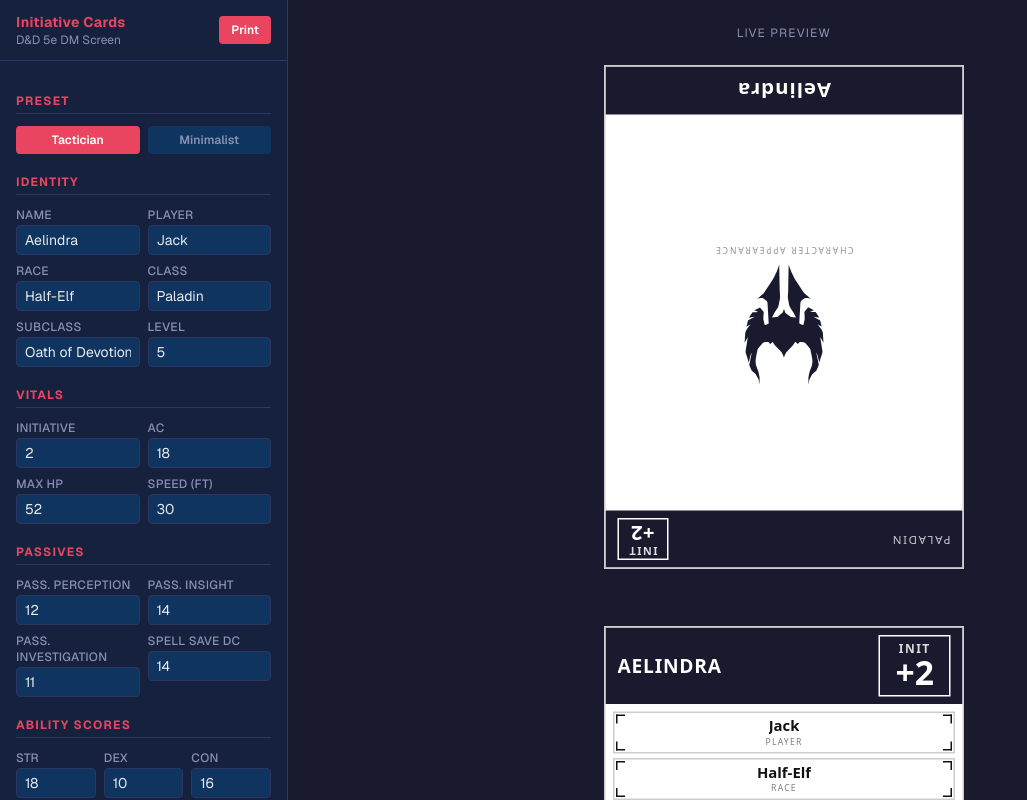
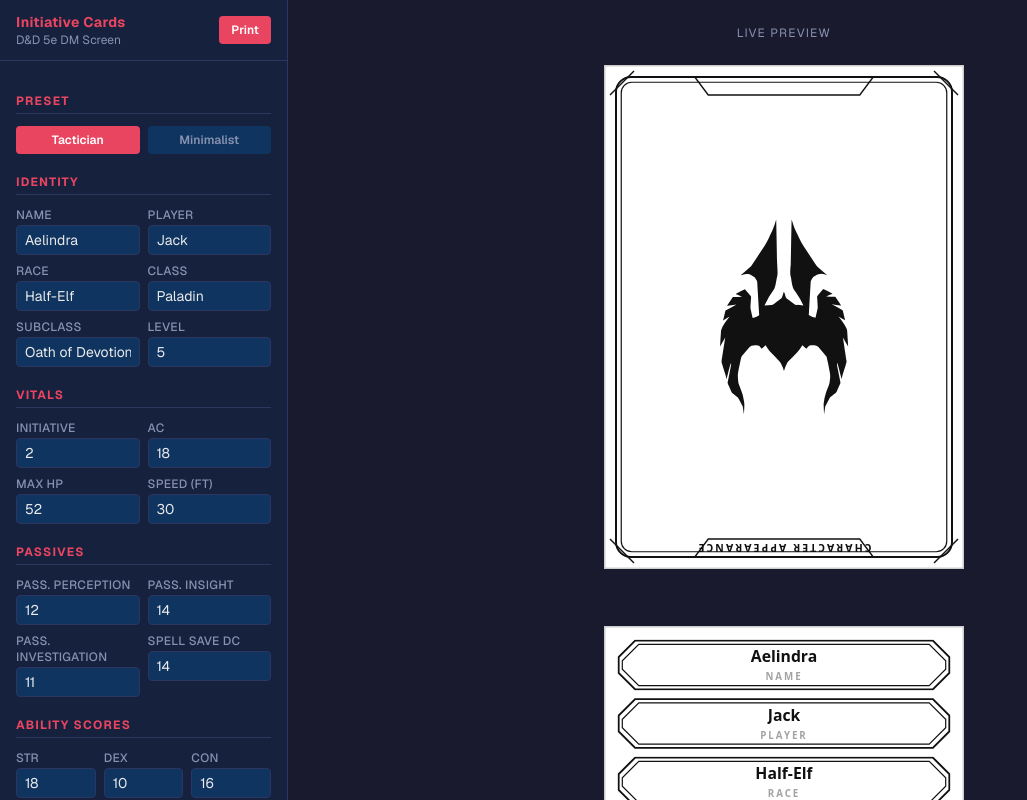
Before and after one commit to Jackclarke95/initiative-card-generator, a Next.js app: page / in a window 1280 px wide. Shown: the whole page, without its empty margins (0-1027 px from the left). Built offline with nearby package versions, Linux system fonts and the light colour scheme.

Commit message:
Restyle to 5e aesthetic, first pass

```diff
--- /dev/null
+++ b/components/CardFrames.tsx
@@ -0,0 +1,134 @@
+// SVG frame primitives for the black & white line-art card aesthetic.
+// Each renders an absolutely-positioned double-stroked outline sized in px
+// (the card is a fixed 2.5in × 3.5in print artifact, so px math is exact).
+
+interface FrameProps {
+  w: number;
+  h: number;
+}
+
+const STROKE = "#111";
+
+function Svg({ w, h, children }: FrameProps & { children: React.ReactNode }) {
+  return (
+    <svg
+      width={w}
+      height={h}
+      viewBox={`0 0 ${w} ${h}`}
+      fill="none"
+      style={{ position: "absolute", inset: 0 }}
+    >
+      {children}
+    </svg>
+  );
+}
+
+/** Elongated octagon (45° chamfered corners). o = inset from the edge. */
+function octPath(w: number, h: number, c: number, o: number) {
+  return [
+    `M ${c + o},${o}`,
+    `L ${w - c - o},${o}`,
+    `L ${w - o},${c + o}`,
+    `L ${w - o},${h - c - o}`,
+    `L ${w - c - o},${h - o}`,
+    `L ${c + o},${h - o}`,
+    `L ${o},${h - c - o}`,
+    `L ${o},${c + o}`,
+    "Z",
+  ].join(" ");
+}
+
+export function OctagonFrame({ w, h }: FrameProps) {
+  const c = Math.min(11, h * 0.34);
+  return (
+    <Svg w={w} h={h}>
+      <path d={octPath(w, h, c, 0.75)} stroke={STROKE} strokeWidth={1.3} />
+      <path d={octPath(w, h, c, 3.2)} stroke={STROKE} strokeWidth={0.8} />
+    </Svg>
+  );
+}
+
+/** Rounded square with a concentric inner line — the stat boxes. */
+export function RoundedFrame({ w, h }: FrameProps) {
+  return (
+    <Svg w={w} h={h}>
+      <rect x={0.75} y={0.75} width={w - 1.5} height={h - 1.5} rx={13} stroke={STROKE} strokeWidth={1.3} />
+      <rect x={3.2} y={3.2} width={w - 6.4} height={h - 6.4} rx={10.5} stroke={STROKE} strokeWidth={0.8} />
+    </Svg>
+  );
+}
+
+/** Heater shield — used for Armor Class. */
+function shieldPath(w: number, h: number, o: number) {
+  const cx = w / 2;
+  return [
+    `M ${cx},${o + 1}`,
+    `C ${w * 0.6},${o + 5} ${w * 0.78},${o + 6} ${w - o},${o + 4}`,
+    `C ${w - o},${h * 0.42} ${w * 0.8},${h * 0.72} ${cx},${h - o}`,
+    `C ${w * 0.2},${h * 0.72} ${o},${h * 0.42} ${o},${o + 4}`,
+    `C ${w * 0.22},${o + 6} ${w * 0.4},${o + 5} ${cx},${o + 1}`,
+    "Z",
+  ].join(" ");
+}
+
+export function ShieldFrame({ w, h }: FrameProps) {
+  return (
+    <Svg w={w} h={h}>
+      <path d={shieldPath(w, h, 1)} stroke={STROKE} strokeWidth={1.3} />
+      <path
+        d={shieldPath(w, h, 1)}
+        stroke={STROKE}
+        strokeWidth={0.9}
+        transform={`translate(${w / 2} ${h / 2}) scale(0.87) translate(${-w / 2} ${-h / 2})`}
+      />
+    </Svg>
+  );
+}
+
+/** Rectangle with concave (scalloped) corners — the Speed badge. */
+function scallopPath(w: number, h: number, c: number, o: number) {
+  return [
+    `M ${c + o},${o}`,
+    `L ${w - c - o},${o}`,
+    `A ${c} ${c} 0 0 0 ${w - o},${c + o}`,
+    `L ${w - o},${h - c - o}`,
+    `A ${c} ${c} 0 0 0 ${w - c - o},${h - o}`,
+    `L ${c + o},${h - o}`,
+    `A ${c} ${c} 0 0 0 ${o},${h - c - o}`,
+    `L ${o},${c + o}`,
+    `A ${c} ${c} 0 0 0 ${c + o},${o}`,
+    "Z",
+  ].join(" ");
+}
+
+export function ScallopFrame({ w, h }: FrameProps) {
+  const c = Math.min(9, h * 0.25);
+  return (
+    <Svg w={w} h={h}>
+      <path d={scallopPath(w, h, c, 0.75)} stroke={STROKE} strokeWidth={1.3} />
+      <path d={scallopPath(w, h, c - 1.2, 3)} stroke={STROKE} strokeWidth={0.8} />
+    </Svg>
+  );
+}
+
+/** Ornamental full-face frame for the player side: double border,
+ *  plaque notches top/bottom centre, and diagonal corner accents. */
+export function PlayerFrame({ w, h }: FrameProps) {
+  const m = 7; // frame margin from the face edge
+  const notchW = w * 0.5;
+  const nx = (w - notchW) / 2;
+  return (
+    <Svg w={w} h={h}>
+      <rect x={m} y={m} width={w - m * 2} height={h - m * 2} rx={10} stroke={STROKE} strokeWidth={1.3} />
+      <rect x={m + 3.5} y={m + 3.5} width={w - (m + 3.5) * 2} height={h - (m + 3.5) * 2} rx={7} stroke={STROKE} strokeWidth={0.8} />
+      {/* top and bottom plaque notches */}
+      <path d={`M ${nx},${m} L ${nx + 9},${m + 12} L ${nx + notchW - 9},${m + 12} L ${nx + notchW},${m}`} stroke={STROKE} strokeWidth={0.9} />
+      <path d={`M ${nx},${h - m} L ${nx + 9},${h - m - 12} L ${nx + notchW - 9},${h - m - 12} L ${nx + notchW},${h - m}`} stroke={STROKE} strokeWidth={0.9} />
+      {/* diagonal corner accents */}
+      <path d={`M ${m - 4},${m + 12} L ${m + 12},${m - 4}`} stroke={STROKE} strokeWidth={0.9} />
+      <path d={`M ${w - m - 12},${m - 4} L ${w - m + 4},${m + 12}`} stroke={STROKE} strokeWidth={0.9} />
+      <path d={`M ${m - 4},${h - m - 12} L ${m + 12},${h - m + 4}`} stroke={STROKE} strokeWidth={0.9} />
+      <path d={`M ${w - m - 12},${h - m + 4} L ${w - m + 4},${h - m - 12}`} stroke={STROKE} strokeWidth={0.9} />
+    </Svg>
+  );
+}
--- a/components/InitiativeCard.tsx
+++ b/components/InitiativeCard.tsx
@@ -1,8 +1,15 @@
 "use client";
 
 import Image from "next/image";
-import { ShieldIcon, HalfShieldIcon, DamageTypeIcon } from "@/components/Icons";
+import { DamageTypeIcon } from "@/components/Icons";
 import { getClassLogo } from "@/components/ClassLogos";
+import {
+  OctagonFrame,
+  RoundedFrame,
+  ShieldFrame,
+  ScallopFrame,
+  PlayerFrame,
+} from "@/components/CardFrames";
 import {
   type CardData,
   type DamageType,
@@ -14,272 +21,251 @@ interface InitiativeCardProps {
   card: CardData;
 }
 
-// ── Small helpers ─────────────────────────────────────────────────────
+// Card face: 2.5in × 3.5in = 240 × 336 px. Minus 1px borders and 8px padding.
+const FACE_W = 240;
+const FACE_H = 336;
+const CONTENT_W = FACE_W - 2 - 16;
 
-function InitBox({ value, small }: { value: number; small?: boolean }) {
+const label = (size: number, color = "#a3a3a3"): React.CSSProperties => ({
+  position: "relative",
+  fontSize: size,
+  letterSpacing: "0.2em",
+  textTransform: "uppercase",
+  color,
+  fontWeight: 600,
+  whiteSpace: "pre-line",
+  textAlign: "center",
+  lineHeight: 1.3,
+});
+
+// ── DM-facing side ────────────────────────────────────────────────────
+
+/** Full-width chamfered row: value centred, small grey label beneath. */
+function IdentityRow({ value, name, h }: { value: string; name: string; h: number }) {
   return (
     <div
       style={{
-        background: "var(--card-initiative-bg)",
-        color: "var(--card-initiative-text)",
-        border: "1px solid var(--card-header-text)",
-        padding: small ? "2px 6px" : "4px 10px",
-        fontWeight: 900,
-        fontSize: small ? "0.85rem" : "1.4rem",
-        lineHeight: 1,
+        position: "relative",
+        width: CONTENT_W,
+        height: h,
         display: "flex",
         flexDirection: "column",
         alignItems: "center",
+        justifyContent: "center",
         gap: 1,
-        minWidth: small ? 32 : 44,
       }}
     >
-      <span style={{ fontSize: small ? "0.45rem" : "0.5rem", letterSpacing: 1, opacity: 0.85 }}>
-        INIT
+      <OctagonFrame w={CONTENT_W} h={h} />
+      {value && (
+        <span
+          style={{
+            position: "relative",
+            fontWeight: 700,
+            fontSize: 10.5,
+            maxWidth: CONTENT_W - 28,
+            whiteSpace: "nowrap",
+            overflow: "hidden",
+            textOverflow: "ellipsis",
+          }}
+        >
+          {value}
         </span>
-      <span>{value >= 0 ? `+${value}` : value}</span>
+      )}
+      <span style={label(6.5)}>{name}</span>
     </div>
   );
 }
 
-/**
- * A stat box with angular L-bracket decorations in each corner —
- * the signature look of the reference aesthetic.
- */
-function BracketBox({
-  children,
-  style,
+/** A stat shape (frame prop) with a bold value and black caps label. */
+function StatShape({
+  frame,
+  value,
+  name,
+  w,
+  h,
+  padBottom = 0,
 }: {
-  children: React.ReactNode;
-  style?: React.CSSProperties;
+  frame: React.ReactNode;
+  value: React.ReactNode;
+  name: string;
+  w: number;
+  h: number;
+  padBottom?: number;
 }) {
-  const corner = (pos: React.CSSProperties): React.CSSProperties => ({
-    position: "absolute",
-    width: 6,
-    height: 6,
-    borderColor: "var(--card-ink)",
-    borderStyle: "solid",
-    borderWidth: 0,
-    ...pos,
-  });
-
   return (
     <div
       style={{
         position: "relative",
-        border: "1px solid var(--card-border)",
+        width: w,
+        height: h,
         display: "flex",
         flexDirection: "column",
         alignItems: "center",
         justifyContent: "center",
-        padding: "3px 2px",
-        minWidth: 0,
-        ...style,
+        gap: 1,
+        paddingBottom: padBottom,
       }}
     >
-      <span style={corner({ top: 1, left: 1, borderTopWidth: 1.5, borderLeftWidth: 1.5 })} />
-      <span style={corner({ top: 1, right: 1, borderTopWidth: 1.5, borderRightWidth: 1.5 })} />
-      <span style={corner({ bottom: 1, left: 1, borderBottomWidth: 1.5, borderLeftWidth: 1.5 })} />
-      <span style={corner({ bottom: 1, right: 1, borderBottomWidth: 1.5, borderRightWidth: 1.5 })} />
-      {children}
+      {frame}
+      <span style={{ position: "relative", fontWeight: 800, fontSize: 15, lineHeight: 1 }}>
+        {value}
+      </span>
+      <span style={label(6.5, "#111")}>{name}</span>
     </div>
   );
 }
 
-/** Big value with a small ALL-CAPS label underneath. */
-function StatValue({
-  value,
-  label,
-  big,
-}: {
-  value: React.ReactNode;
-  label: string;
-  big?: boolean;
-}) {
-  return (
-    <>
-      <span
-        style={{
-          fontWeight: 800,
-          fontSize: big ? "0.85rem" : "0.62rem",
-          lineHeight: 1.15,
-          whiteSpace: "nowrap",
-          overflow: "hidden",
-          textOverflow: "ellipsis",
-          maxWidth: "100%",
-        }}
-      >
-        {value}
-      </span>
-      <span
-        style={{
-          fontSize: "0.36rem",
-          letterSpacing: "0.14em",
-          textTransform: "uppercase",
-          opacity: 0.55,
-          whiteSpace: "nowrap",
-        }}
-      >
-        {label}
-      </span>
-    </>
-  );
-}
-
-// ── DM-facing side ────────────────────────────────────────────────────
-
 function DmFace({ card }: { card: CardData }) {
   const { abilityScores, toggles } = card;
-  const stats = [
-    { label: "STR", score: abilityScores.str },
-    { label: "DEX", score: abilityScores.dex },
-    { label: "CON", score: abilityScores.con },
-    { label: "INT", score: abilityScores.int },
-    { label: "WIS", score: abilityScores.wis },
-    { label: "CHA", score: abilityScores.cha },
-  ];
+  const compact = toggles.showStats || toggles.showDefenses;
+
+  // Sizes shrink slightly when the optional stat/defense strips are shown.
+  const S = compact
+    ? { row: 26, sqH: 50, shW: 54, shH: 56, spW: 48, spH: 36, gap: 4 }
+    : { row: 34, sqH: 60, shW: 62, shH: 68, spW: 54, spH: 42, gap: 5 };
 
   const classLine = [card.characterClass, card.subclass, card.level && `Lvl ${card.level}`]
     .filter(Boolean)
     .join(" · ");
 
+  const stats = [
+    { name: "STR", score: abilityScores.str },
+    { name: "DEX", score: abilityScores.dex },
+    { name: "CON", score: abilityScores.con },
+    { name: "INT", score: abilityScores.int },
+    { name: "WIS", score: abilityScores.wis },
+    { name: "CHA", score: abilityScores.cha },
+  ];
+
   return (
-    <div className="card-face" style={{ display: "flex", flexDirection: "column" }}>
-      {/* Header — dark navy bar with name + initiative */}
+    <div className="card-face" style={{ display: "flex", flexDirection: "column", padding: 8 }}>
+      <div style={{ flex: 1, display: "flex", flexDirection: "column", gap: S.gap }}>
+        <IdentityRow name="Name" value={card.characterName} h={S.row} />
+        <IdentityRow name="Player" value={card.playerName} h={S.row} />
+        <IdentityRow name="Race" value={card.race} h={S.row} />
+        <IdentityRow name="Class" value={classLine} h={S.row} />
+
+        {toggles.showStats && (
+          <div style={{ display: "flex", gap: 3 }}>
+            {stats.map(({ name, score }) => (
               <div
+                key={name}
                 style={{
-          background: "var(--card-header-bg)",
-          color: "var(--card-header-text)",
-          padding: "5px 8px",
+                  flex: 1,
+                  border: "1px solid #111",
+                  borderRadius: 6,
                   display: "flex",
-          justifyContent: "space-between",
+                  flexDirection: "column",
                   alignItems: "center",
-          gap: 4,
+                  padding: "2px 0",
                 }}
               >
-        <div
-          style={{
-            fontWeight: 900,
-            fontSize: "0.8rem",
-            letterSpacing: "0.04em",
-            textTransform: "uppercase",
-            whiteSpace: "nowrap",
-            overflow: "hidden",
-            textOverflow: "ellipsis",
-          }}
-        >
-          {card.characterName || "—"}
+                <span style={{ fontWeight: 800, fontSize: 9 }}>
+                  {formatModifier(abilityModifier(score))}
+                </span>
+                <span style={label(5.5)}>{name}</span>
               </div>
-        <InitBox value={card.initiative} />
-      </div>
-
-      <div style={{ flex: 1, display: "flex", flexDirection: "column", gap: 3, padding: 5 }}>
-        {/* Full-width identity rows */}
-        <BracketBox>
-          <StatValue value={card.playerName || "—"} label="Player" />
-        </BracketBox>
-        <BracketBox>
-          <StatValue value={card.race || "—"} label="Race" />
-        </BracketBox>
-        <BracketBox>
-          <StatValue value={classLine || "—"} label="Class" />
-        </BracketBox>
-
-        {/* HP / AC / Spell save */}
-        <div style={{ display: "flex", gap: 3 }}>
-          <BracketBox style={{ flex: 1 }}>
-            <StatValue big value={card.maxHp} label="Max HP" />
-          </BracketBox>
-          <BracketBox style={{ flex: 1 }}>
-            <StatValue big value={card.ac} label="AC" />
-          </BracketBox>
-          {toggles.showSpellSaveDC && (
-            <BracketBox style={{ flex: 1 }}>
-              <StatValue big value={card.spellSaveDC} label="Spell Save" />
-            </BracketBox>
-          )}
-        </div>
-
-        {/* Perception / Speed / Insight */}
-        <div style={{ display: "flex", gap: 3 }}>
-          {toggles.showPassives && (
-            <BracketBox style={{ flex: 1.2 }}>
-              <StatValue big value={card.passivePerception} label="Perception" />
-            </BracketBox>
-          )}
-          <BracketBox style={{ flex: 1 }}>
-            <StatValue big value={`${card.speed}`} label="Speed" />
-          </BracketBox>
-          {toggles.showPassives && (
-            <BracketBox style={{ flex: 1.2 }}>
-              <StatValue big value={card.passiveInsight} label="Insight" />
-            </BracketBox>
-          )}
-        </div>
-
-        {/* Ability modifiers */}
-        {toggles.showStats && (
-          <div style={{ display: "flex", gap: 3 }}>
-            {stats.map(({ label, score }) => (
-              <BracketBox key={label} style={{ flex: 1, padding: "2px 0" }}>
-                <StatValue value={formatModifier(abilityModifier(score))} label={label} />
-              </BracketBox>
             ))}
           </div>
         )}
 
-        {/* Defenses */}
         {toggles.showDefenses && (
-          <div style={{ flex: 1, display: "flex", gap: 3 }}>
-            <DefenseZone
-              icon={<HalfShieldIcon size={8} color="var(--card-accent)" />}
-              label="Resist"
-              types={card.resistances}
-            />
-            <DefenseZone
-              icon={<ShieldIcon size={8} color="var(--card-accent)" />}
-              label="Immune"
-              types={card.immunities}
-            />
+          <div style={{ display: "flex", gap: 4 }}>
+            <DefenseStrip name="Resist" types={card.resistances} />
+            <DefenseStrip name="Immune" types={card.immunities} />
           </div>
         )}
+
+        {/* Stat shapes — pushed to the bottom like the reference */}
+        <div style={{ marginTop: "auto", display: "flex", flexDirection: "column", gap: 6 }}>
+          <div style={{ display: "flex", justifyContent: "space-between", alignItems: "center" }}>
+            <StatShape
+              frame={<RoundedFrame w={68} h={S.sqH} />}
+              value={card.maxHp}
+              name="Max HP"
+              w={68}
+              h={S.sqH}
+            />
+            <StatShape
+              frame={<ShieldFrame w={S.shW} h={S.shH} />}
+              value={card.ac}
+              name={"Armor\nClass"}
+              w={S.shW}
+              h={S.shH}
+              padBottom={10}
+            />
+            {toggles.showSpellSaveDC ? (
+              <StatShape
+                frame={<RoundedFrame w={68} h={S.sqH} />}
+                value={card.spellSaveDC}
+                name="Spell Save"
+                w={68}
+                h={S.sqH}
+              />
+            ) : (
+              <div style={{ width: 68 }} />
+            )}
+          </div>
+          <div style={{ display: "flex", justifyContent: "space-between", alignItems: "center" }}>
+            {toggles.showPassives ? (
+              <StatShape
+                frame={<RoundedFrame w={68} h={S.sqH} />}
+                value={card.passivePerception}
+                name="Perception"
+                w={68}
+                h={S.sqH}
+              />
+            ) : (
+              <div style={{ width: 68 }} />
+            )}
+            <StatShape
+              frame={<ScallopFrame w={S.spW} h={S.spH} />}
+              value={card.speed}
+              name="Speed"
+              w={S.spW}
+              h={S.spH}
+            />
+            {toggles.showPassives ? (
+              <StatShape
+                frame={<RoundedFrame w={68} h={S.sqH} />}
+                value={card.passiveInsight}
+                name="Insight"
+                w={68}
+                h={S.sqH}
+              />
+            ) : (
+              <div style={{ width: 68 }} />
+            )}
+          </div>
+        </div>
       </div>
     </div>
   );
 }
 
-function DefenseZone({
-  icon,
-  label,
-  types,
-}: {
-  icon: React.ReactNode;
-  label: string;
-  types: DamageType[];
-}) {
+function DefenseStrip({ name, types }: { name: string; types: DamageType[] }) {
   return (
-    <BracketBox style={{ flex: 1, justifyContent: "flex-start", padding: "3px 6px", alignItems: "flex-start" }}>
-      <div style={{ display: "flex", alignItems: "center", gap: 2 }}>
-        {icon}
-        <span
+    <div
       style={{
-            fontSize: "0.36rem",
-            letterSpacing: "0.14em",
-            textTransform: "uppercase",
-            opacity: 0.55,
+        flex: 1,
+        border: "1px solid #111",
+        borderRadius: 6,
+        display: "flex",
+        alignItems: "center",
+        gap: 3,
+        padding: "2px 6px",
+        minHeight: 18,
       }}
     >
-          {label}
-        </span>
-      </div>
-      <div style={{ display: "flex", flexWrap: "wrap", gap: 2, marginTop: 2 }}>
+      <span style={label(5.5)}>{name}</span>
+      <div style={{ display: "flex", flexWrap: "wrap", gap: 2 }}>
         {types.length === 0 ? (
-          <span style={{ fontSize: "0.4rem", opacity: 0.35 }}>—</span>
+          <span style={{ fontSize: 7, opacity: 0.35 }}>—</span>
         ) : (
-          types.map((t) => <DamageTypeIcon key={t} type={t} size={10} />)
+          types.map((t) => <DamageTypeIcon key={t} type={t} size={9} />)
         )}
       </div>
-    </BracketBox>
+    </div>
   );
 }
 
@@ -292,85 +278,41 @@ function PlayerFace({ card }: { card: CardData }) {
   return (
     <div
       className="card-face card-player-face"
-      style={{ display: "flex", flexDirection: "column", alignItems: "stretch" }}
-    >
-      {/* Header bar — class name + initiative top-right */}
-      <div
       style={{
-          background: "var(--card-header-bg)",
-          color: "var(--card-header-text)",
-          padding: "5px 8px",
-          display: "flex",
-          justifyContent: "space-between",
-          alignItems: "center",
-        }}
-      >
-        <span
-          style={{
-            fontSize: "0.48rem",
-            letterSpacing: "0.14em",
-            textTransform: "uppercase",
-            opacity: 0.75,
-          }}
-        >
-          {card.characterClass}
-        </span>
-        <InitBox value={card.initiative} small />
-      </div>
-
-      {/* Portrait or class logo */}
-      <div
-        style={{
-          flex: 1,
+        position: "relative",
         display: "flex",
         flexDirection: "column",
         alignItems: "center",
-          justifyContent: "center",
-          gap: 6,
-          overflow: "hidden",
       }}
     >
       {hasPortrait ? (
         <Image
           src={card.portraitUrl}
           alt={card.characterName}
-            width={180}
-            height={220}
+          width={FACE_W}
+          height={FACE_H}
           style={{ objectFit: "cover", width: "100%", height: "100%" }}
           unoptimized
         />
       ) : (
         <>
-            <div style={{ color: "var(--card-accent)" }}>
-              {Logo ? <Logo size={80} /> : <ClassInitial characterClass={card.characterClass} />}
-            </div>
-            <span
+          <PlayerFrame w={FACE_W - 2} h={FACE_H - 2} />
+          <span style={{ ...label(7, "#111"), position: "absolute", top: 9, left: 0, right: 0 }}>
+            Character Appearance
+          </span>
+          <div
             style={{
-                fontSize: "0.36rem",
-                letterSpacing: "0.2em",
-                textTransform: "uppercase",
-                opacity: 0.45,
+              flex: 1,
+              display: "flex",
+              alignItems: "center",
+              justifyContent: "center",
+              color: "#111",
             }}
           >
-              Character Appearance
-            </span>
+            {Logo ? <Logo size={130} /> : <ClassInitial characterClass={card.characterClass} />}
+          </div>
         </>
       )}
-      </div>
-
-      {/* Footer — character name */}
-      <div
-        style={{
-          background: "var(--card-header-bg)",
-          color: "var(--card-header-text)",
-          padding: "6px 8px",
-          textAlign: "center",
-        }}
-      >
-        <div style={{ fontWeight: 900, fontSize: "0.85rem", letterSpacing: "0.05em" }}>
-          {card.characterName || "—"}
-        </div>
-      </div>
     </div>
   );
 }
@@ -381,15 +323,16 @@ function ClassInitial({ characterClass }: { characterClass: string }) {
   return (
     <div
       style={{
-        width: 80,
-        height: 80,
-        border: "3px solid var(--card-accent)",
+        width: 110,
+        height: 110,
+        border: "3px solid #111",
+        borderRadius: "50%",
         display: "flex",
         alignItems: "center",
         justifyContent: "center",
       }}
     >
-      <span style={{ fontSize: "2.5rem", fontWeight: 900, lineHeight: 1 }}>{initial}</span>
+      <span style={{ fontSize: "3.4rem", fontWeight: 900, lineHeight: 1 }}>{initial}</span>
     </div>
   );
 }
```
Also changed, not shown: types/card.ts (+4 -4 lines). Lines whose indentation alone changed are shown as unchanged.
